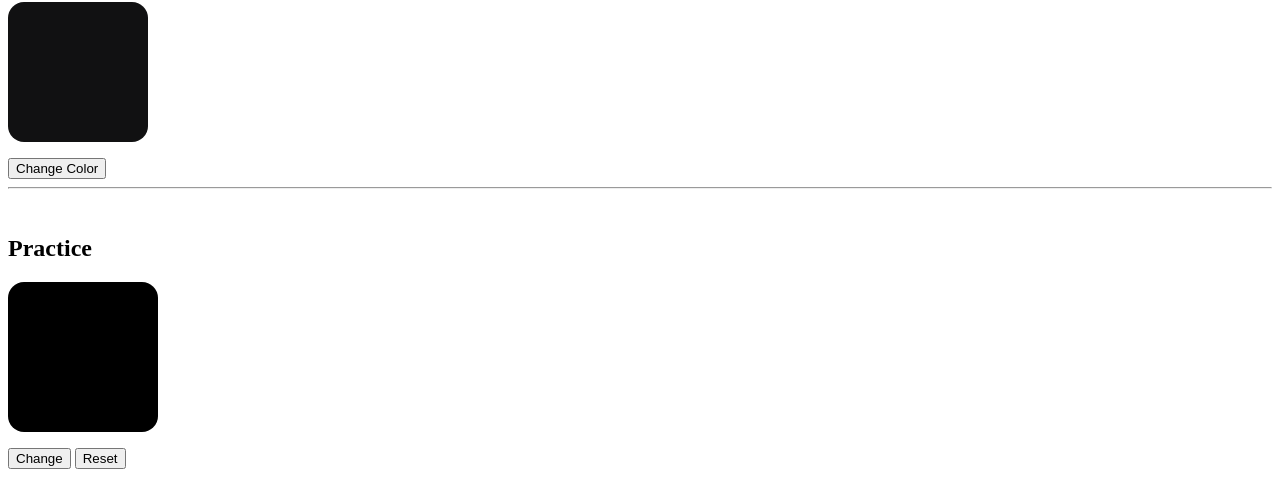
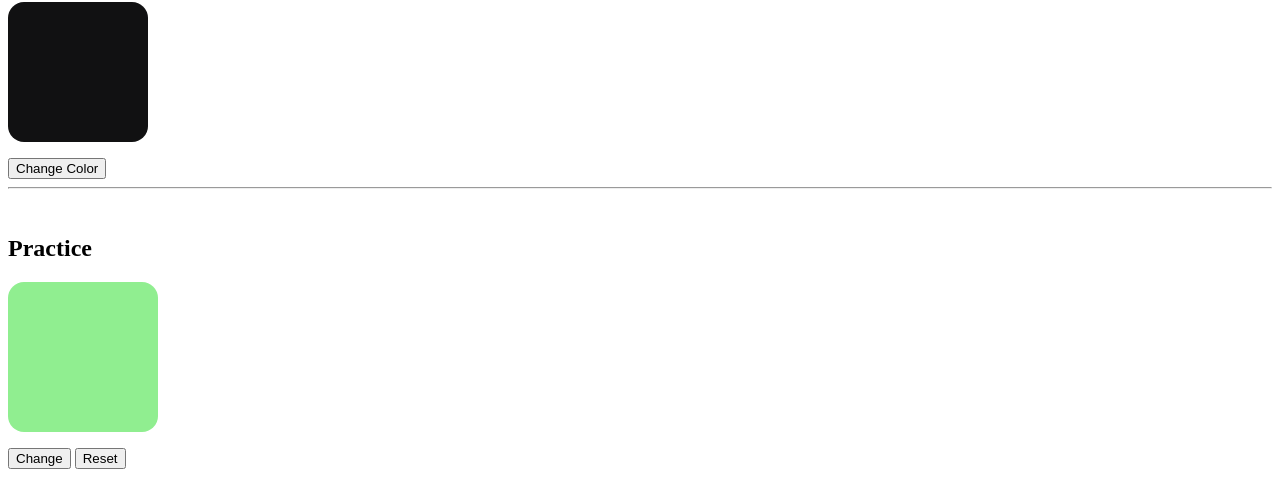
Before and after one commit to dineshann/jsprac, a website: page jsphase-1/random.html in a window 1280 px wide. Both pictures are taken after a click on the button "Reset". Shown: the part 317-800 px from the top of the page. Drawn offline with Linux system fonts and the light colour scheme.

Commit message:
Update random.html

```diff
--- a/jsphase-1/random.html
+++ b/jsphase-1/random.html
@@ -76,7 +76,7 @@
         }
 
         function reset() {
-            boxes.style.backgroundColor= "black"
+            boxes.style.backgroundColor= "lightgreen"
             boxes.removeAttribute("class","bigBox")
         }
     </script>
```
